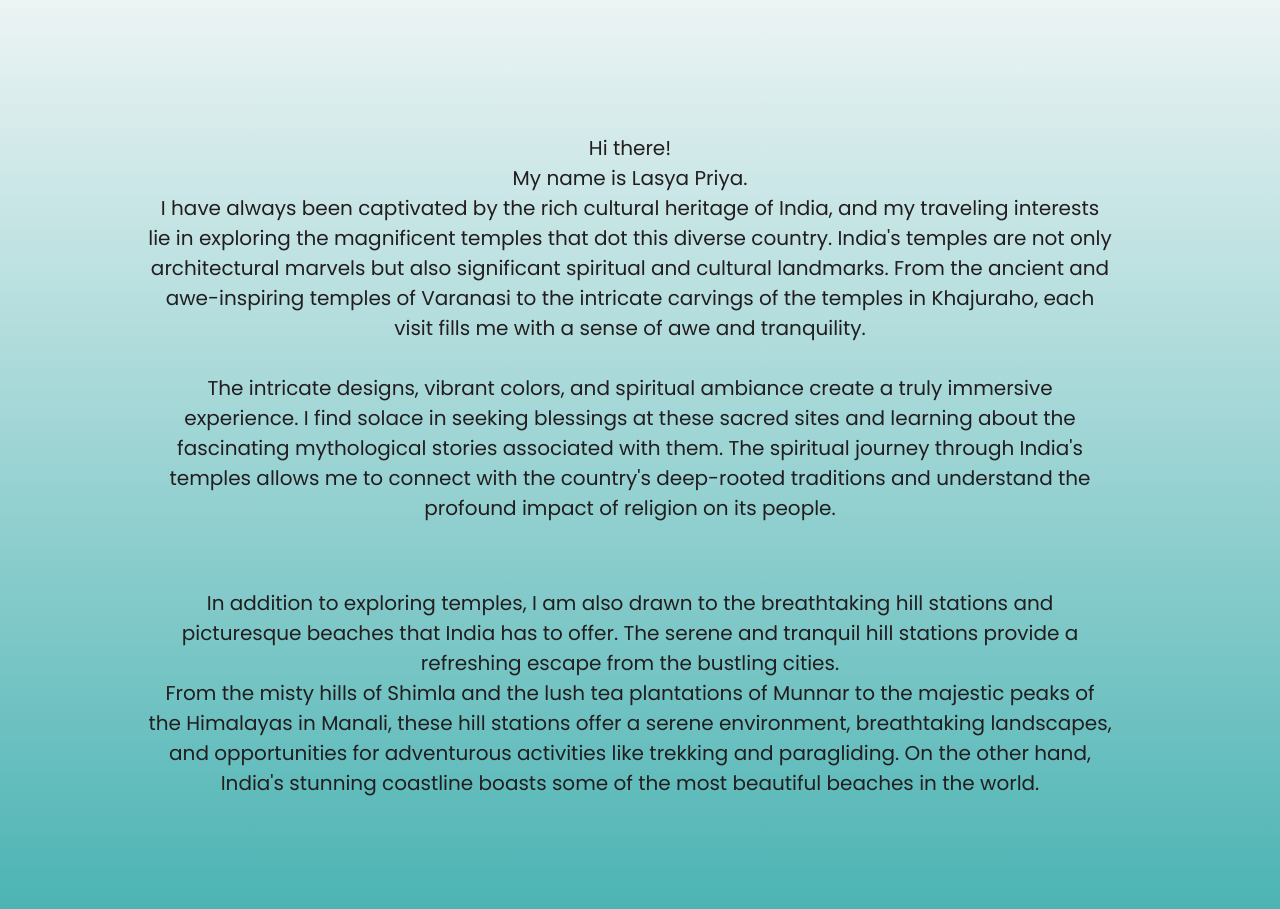
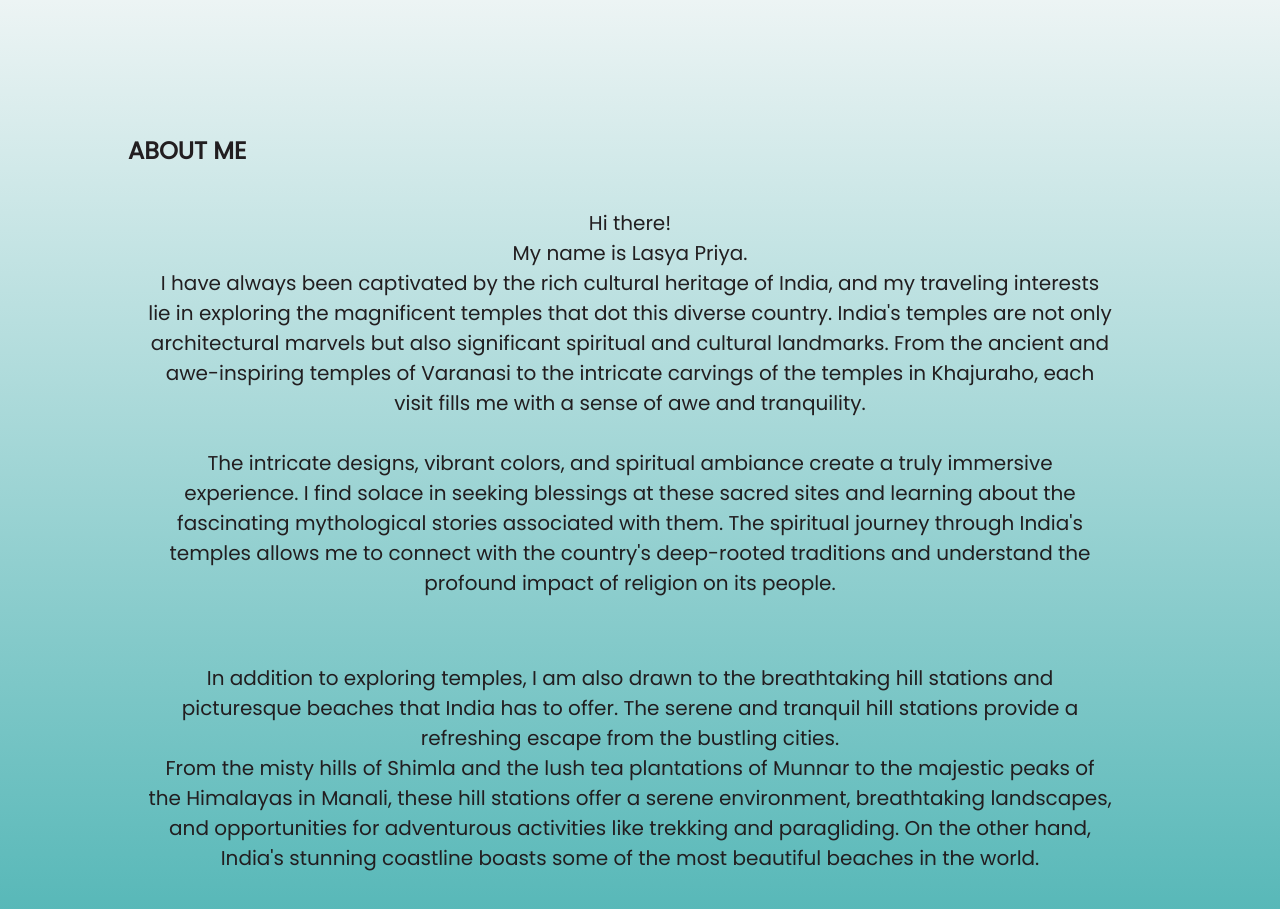
Before and after one commit to lasyapriya2910/lasyapriya2910.github.io-travel-blog, a plain HTML site: page index.html in a window 1280 px wide. Shown: the part 1180-2089 px from the top of the page. Drawn offline with Linux system fonts and the light colour scheme.

Commit message:
Update index.html

```diff
--- a/index.html
+++ b/index.html
@@ -29,7 +29,7 @@
     <div id="about">
         <div class="container">
             <div class="row">
-               <!--<center><h2>ABOUT ME</h2></center>-->
+               <h2>ABOUT ME</h2>
                     <p>
                         Hi there! <br>My name is Lasya Priya.<br>
                         I have always been captivated by the rich cultural heritage of India, and my traveling interests lie in exploring the magnificent temples that dot this diverse country.
```
